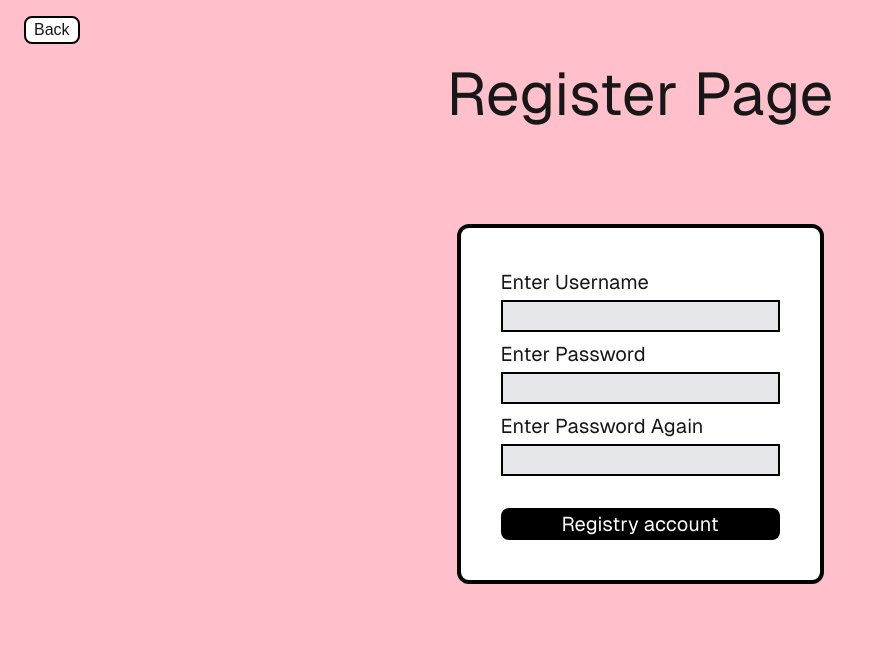
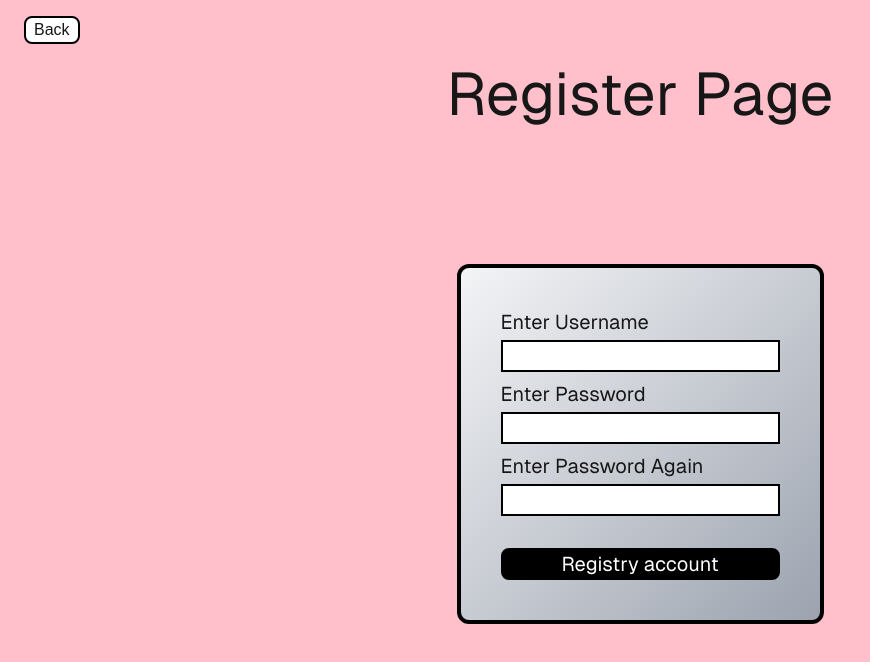
Before and after one commit to Owale128/Todolist-Next, a Next.js app: page /register in a window 1280 px wide. Shown: the top 662 px of the page, without its empty margins (0-870 px from the left). Built offline with nearby package versions, Linux system fonts and the light colour scheme.

Commit message:
Changed background color on inputs

```diff
--- a/app/page.tsx
+++ b/app/page.tsx
@@ -49,13 +49,14 @@ export default function Home() {
 
      <form
      onSubmit={handleLogin}
-     className="border-4 border-black p-10 rounded-xl flex flex-col text-xl bg-white"
+     className="border-4 border-black p-10 rounded-xl flex flex-col text-xl bg-gradient-to-br from-gray-100 to-gray-400"
+
      >
 
       <label htmlFor="username" className="mb-1">Username</label>
       <input type="text"
       name="username"
-      className="border-2 border-black bg-gray-100 block mb-2"
+      className="border-2 border-black block mb-2"
       onChange={(e) => setUsername(e.target.value)}
       required
       />
@@ -63,7 +64,7 @@ export default function Home() {
       <label htmlFor="password" className="mb-1">Password</label>
       <input type="password"
       name="password"
-      className="border-2 border-black bg-gray-100 block"
+      className="border-2 border-black block"
       onChange={(e) => setPassword(e.target.value)}
       required
       />
--- a/app/register/page.tsx
+++ b/app/register/page.tsx
@@ -50,7 +50,8 @@ const Register= () => {
        <h1 className="text-6xl">Register Page</h1>
 
        <form
-       className="border-4 border-black p-10 rounded-xl flex flex-col text-xl -mt-20  bg-white"
+       className="border-4 border-black p-10 rounded-xl flex flex-col text-xl bg-gradient-to-br from-gray-100 to-gray-400"
+
        onSubmit={handleRegister}
        >
 
@@ -59,7 +60,7 @@ const Register= () => {
         name="username"
         value={username}
         onChange={(e) => setUsername(e.target.value)}
-        className="border-2 border-black bg-gray-200 block mb-2"
+        className="border-2 border-black block mb-2"
         required
         />
 
@@ -68,7 +69,7 @@ const Register= () => {
         name="password"
         value={password}
         onChange={(e) => setPassword(e.target.value)}
-        className="border-2 border-black bg-gray-200 block mb-2"
+        className="border-2 border-black block mb-2"
         minLength={10}
         required
         />
@@ -78,7 +79,7 @@ const Register= () => {
         name="confirmPassword"
         value={confirmPassword}
         onChange={(e) => setConfirmPassword(e.target.value)}
-        className="border-2 border-black bg-gray-200 block"
+        className="border-2 border-black block"
         required
         />
 
```
